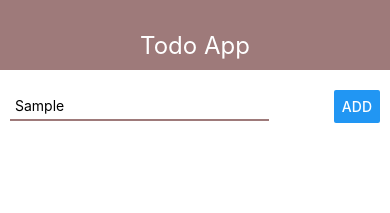
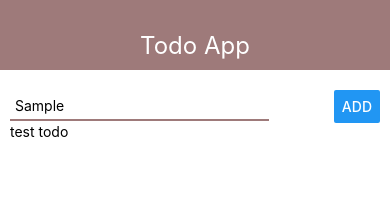
Before and after one commit to SDen4/react_native_demo_1, a React Native app: screen / in a window 390 px wide. Both pictures are taken after typing "Sample" into the empty fields and a click on the button "ADD". Shown: the top 213 px of the page. Built offline with nearby package versions, Linux system fonts and the light colour scheme.

Commit message:
functionality of creation new todo-s

```diff
--- a/App.js
+++ b/App.js
@@ -1,14 +1,31 @@
-import React from 'react';
+import React, { useState } from 'react';
 import { StyleSheet, Text, View } from 'react-native';
 import { AddTodo } from './src/AddTodo';
 import { Navbar } from './src/Navbar';
 
 export default function App() {
+    const [todos, setTodos] = useState([]);
+
+    const addTodo = (title) => {
+        setTodos((prev) => [
+            ...prev,
+            {
+                id: Date.now().toString(),
+                title: title,
+            },
+        ]);
+    };
+
     return (
         <View>
-            <Navbar title='Todo App' />
+            <Navbar title="Todo App" />
             <View style={styles.container}>
-                <AddTodo />
+                <AddTodo onSubmit={addTodo} />
+                <View>
+                    {todos.map(todo => {
+                        return <Text key={todo.id}>{todo.title}</Text>
+                    })}
+                </View>
             </View>
         </View>
     );
@@ -18,5 +35,5 @@ const styles = StyleSheet.create({
     container: {
         paddingHorizontal: 10,
         paddingVertical: 10,
-    }
+    },
 });
--- a/src/AddTodo.js
+++ b/src/AddTodo.js
@@ -1,11 +1,15 @@
 import React from 'react';
 import { View, StyleSheet, TextInput, Button } from 'react-native';
 
-export const AddTodo = () => {
+export const AddTodo = ( {onSubmit} ) => {
+    const pressButton = () => {
+        onSubmit('test todo');
+    };
+
     return (
         <View style={styles.container}>
-            <TextInput style={styles.input}/>
-            <Button title='Add' style={styles.button} />
+            <TextInput style={styles.input} />
+            <Button title="Add" style={styles.button} onPress={pressButton} />
         </View>
     );
 };
@@ -24,5 +28,5 @@ const styles = StyleSheet.create({
         borderBottomColor: '#9e7a7a',
         borderBottomWidth: 2,
     },
-    button: {}
+    button: {},
 });
```
